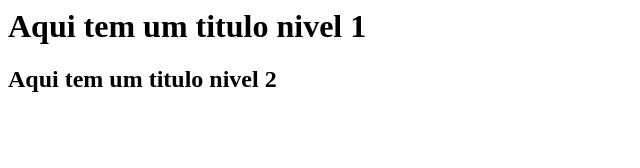
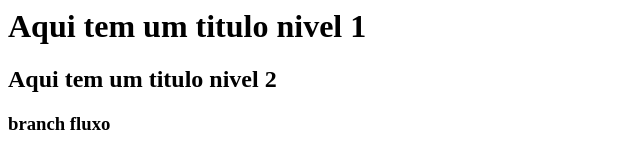
Before and after one commit to alanstos/meu-proj-git, a plain HTML site: page index.html in a window 1280 px wide. Shown: the whole page, without its empty margins (0-640 px from the left). Drawn offline with Linux system fonts and the light colour scheme.

Commit message:
alteracao index.html

```diff
--- a/index.html
+++ b/index.html
@@ -5,5 +5,7 @@
 <body>
 	<h1>Aqui tem um titulo nivel 1</h1>
 	<h2>Aqui tem um titulo nivel 2</h2>
+
+	<h3>branch fluxo</h3>
 </body>
 </html>
```
